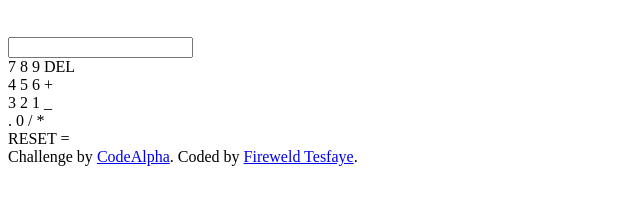
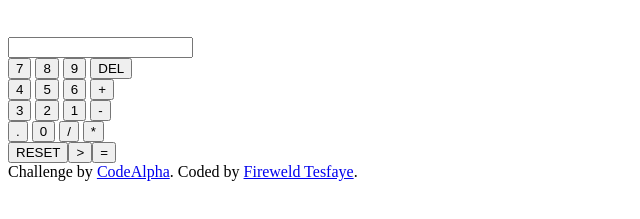
Before and after one commit to fre-eyesus/codealpha_tasks, a plain HTML site: page calculator-app/index.html in a window 1280 px wide. Shown: the part 61-280 px from the top of the page, without its empty margins (0-640 px from the left). Drawn offline with Linux system fonts and the light colour scheme.

Commit message:
structure button layout in calculator app for improved accessibility

```diff
--- a/calculator-app/index.html
+++ b/calculator-app/index.html
@@ -22,34 +22,36 @@
         <input type="money">
     </div>
 
+   <div class="container">
       <div>
         <div>
-        <span>7</span>
-        <span>8</span>
-        <span>9</span>
-        <span>DEL</span>
+          <button>7</button>
+          <button>8</button>
+          <button>9</button>
+          <button>DEL</button>
         </div>
         <div>
-        <span>4</span>
-        <span>5</span>
-        <span>6</span>
-        <span>+</span>
+          <button>4</button>
+          <button>5</button>
+          <button>6</button>
+          <button>+</button>
         </div>
         <div>
-        <span>3</span>
-        <span>2</span>
-        <span>1</span>
-        <span>_</span>
+          <button>3</button>
+          <button>2</button>
+          <button>1</button>
+          <button>-</button>
         </div>
         <div>
-        <span>.</span>
-        <span>0</span>
-        <span>/</span>
-        <span>*</span>
+          <button>.</button>
+          <button>0</button>
+          <button>/</button>
+          <button>*</button>
         </div>
         <div>
-        <span>RESET</span>
-        <span>=</span>
+          <button>RESET<button>>
+          <button>=</button>
+        </div>
       </div>
    </div>
 
```
Lines whose indentation alone changed are shown as unchanged.
